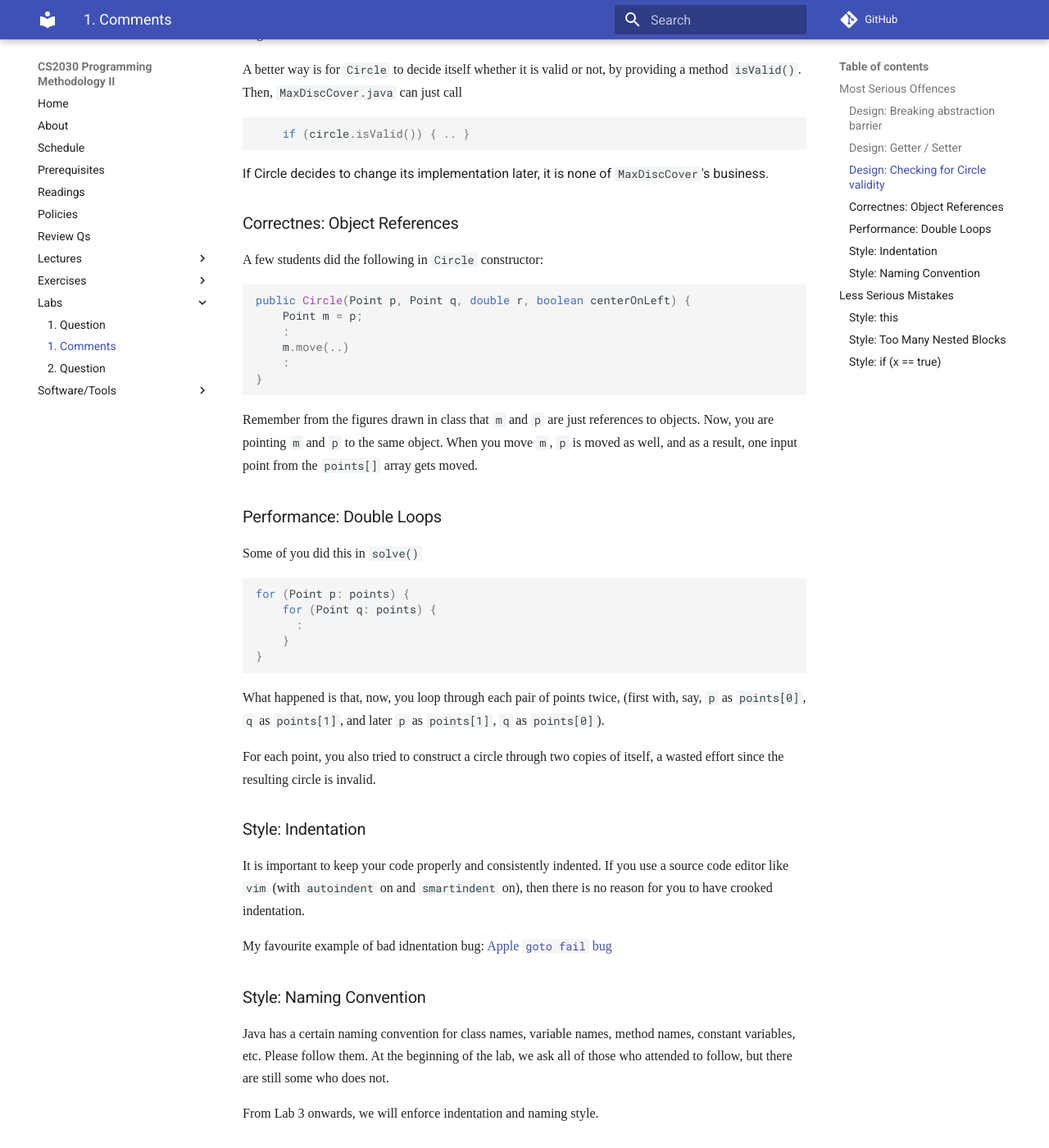
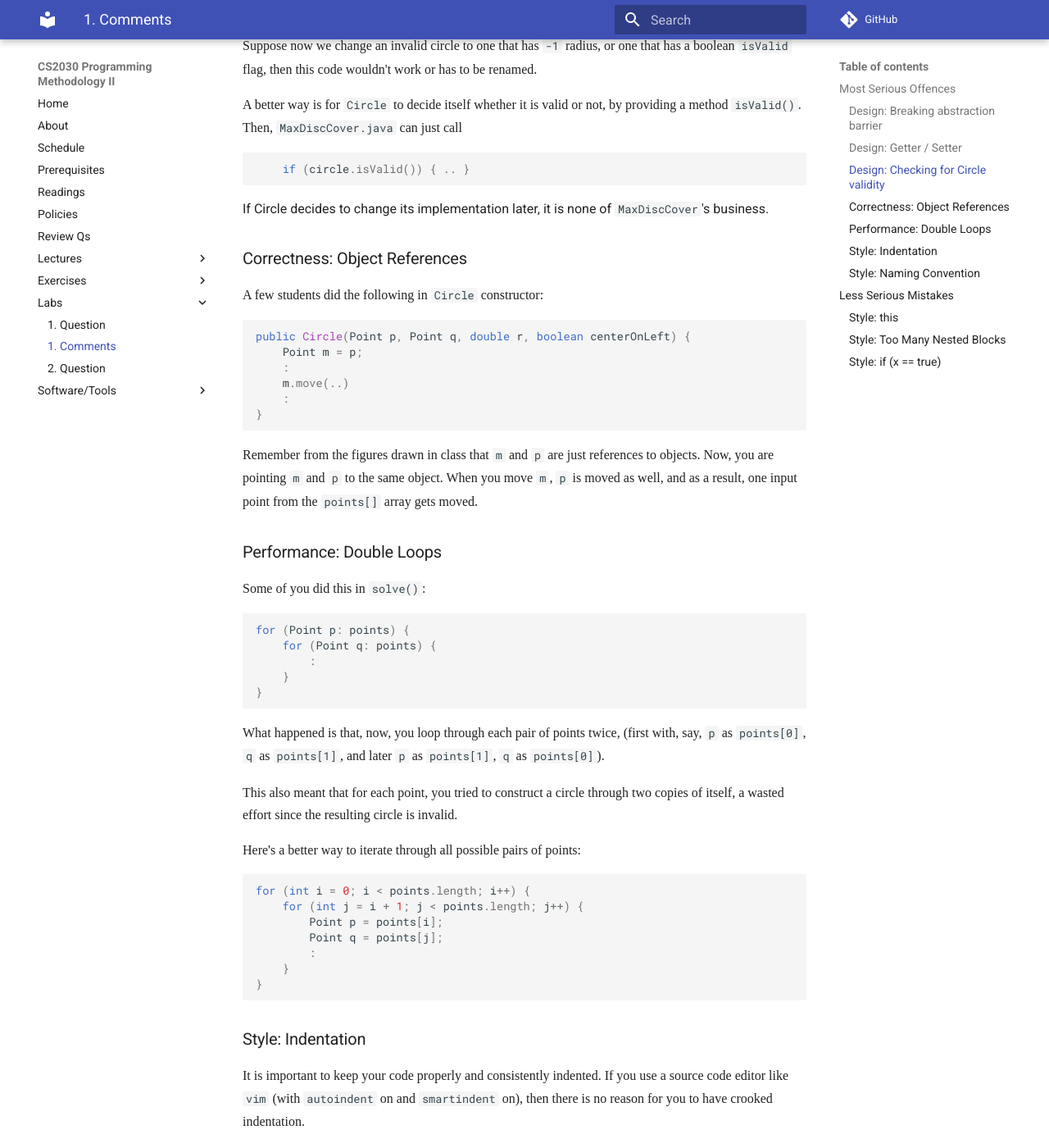
Before and after one commit to nus-cs2030/1718-s2, an MkDocs documentation site: the page built from docs/lab01-comments.md, in a window 1280 px wide and 1400 px high, scrolled down 1455 px. Shown: the whole window at 82% size. Built offline with MkDocs 1.6.1 and Material for MkDocs 9.7.7, drawn with Linux system fonts in a browser that asks for light colours; some web fonts are replaced; comment, search, counter and statistics services are not loaded; old or Windows-style settings are respelled for this version of MkDocs; some of the changed text lies outside the part shown.

Commit message:
Improve Lab 1 comments + Fix typos

````diff
--- a/docs/lab01-comments.md
+++ b/docs/lab01-comments.md
@@ -54,7 +55,7 @@ A better way is for `Circle` to decide itself whether it is valid or not, by pro
 ```
 If Circle decides to change its implementation later, it is none of `MaxDiscCover`'s business.
 
-### Correctnes: Object References
+### Correctness: Object References
 
 A few students did the following in `Circle` constructor:
 
@@ -71,26 +72,37 @@ Remember from the figures drawn in class that `m` and `p` are just references to
 
 ### Performance: Double Loops
 
-Some of you did this in `solve()`
+Some of you did this in `solve()`:
 
 ```Java
 for (Point p: points) {
 	for (Point q: points) {
-	  :
+		:
 	}
 }
 ```
 
-What happened is that, now, you loop through each pair of points  twice, (first with, say, `p` as `points[0]`, `q` as `points[1]`, and later `p` as `points[1]`, `q` as `points[0]`).
+What happened is that, now, you loop through each pair of points twice, (first with, say, `p` as `points[0]`, `q` as `points[1]`, and later `p` as `points[1]`, `q` as `points[0]`).
 
-For each point, you also tried to construct a circle through two copies of itself, a wasted effort since the resulting circle is invalid.
+This also meant that for each point, you tried to construct a circle through two copies of itself, a wasted effort since the resulting circle is invalid.
+
+Here's a better way to iterate through all possible pairs of points:
+
+```Java
+for (int i = 0; i < points.length; i++) {
+	for (int j = i + 1; j < points.length; j++) {
+		Point p = points[i];
+		Point q = points[j];
+		:
+	}
+}
+```
 
 ### Style: Indentation
 
-It is important to keep your code properly and consistently indented.  If you use a source code editor like `vim` (with `autoindent` on and `smartindent` on), then there is no reason
-for you to have crooked indentation.
+It is important to keep your code properly and consistently indented.  If you use a source code editor like `vim` (with `autoindent` on and `smartindent` on), then there is no reason for you to have crooked indentation.
 
-My favourite example of bad idnentation bug: [Apple `goto fail` bug](https://www.synopsys.com/blogs/software-security/understanding-apple-goto-fail-vulnerability-2/)
+My favourite example of bad indentation bug: [Apple `goto fail` bug](https://www.synopsys.com/blogs/software-security/understanding-apple-goto-fail-vulnerability-2/)
 
 ### Style: Naming Convention
 
````
Also changed, not shown: other parts of docs/lab01-comments.md (+2 -1 lines), docs/lab2.md (+1 -1 lines), docs/lec5.md (+1 -1 lines).
